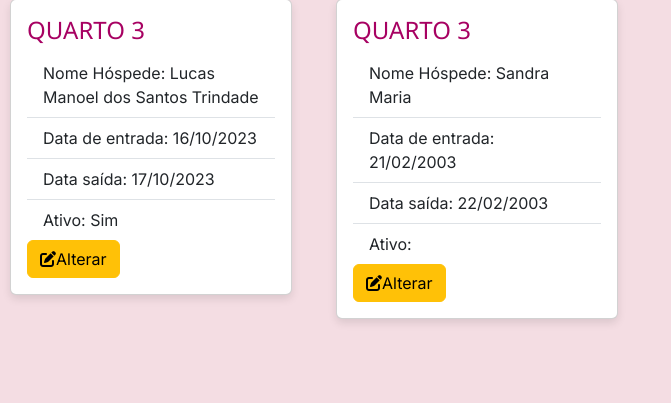
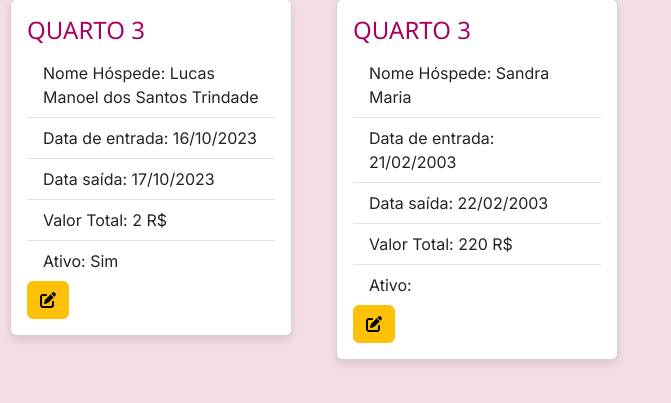
Before and after one commit to ManuTrindade01/EliodoraHotel, a PHP site: page /controlarReserva.php in a window 1280 px wide. Shown: the part 129-532 px from the top of the page, without its empty margins (0-671 px from the left). Run offline with PHP 8.4, Linux system fonts and the light colour scheme; data comes from the database, SQL or seed files in the repository; some libraries are stand-ins or nearby versions.

Commit message:
Cálculo do valor da resserva

```diff
--- a/controlarReserva.php
+++ b/controlarReserva.php
@@ -32,12 +32,13 @@
             margin: 20px 0;
         }
 
-        .card {
+            .card {
+                box-shadow: 0 4px 8px rgba(0, 0, 0, 0.1);
+                border-radius: 10px;
+                overflow: hidden;
+                margin: 10px;
+                height: 300px;
 
-            box-shadow: 0 4px 8px rgba(0, 0, 0, 0.1);
-            border-radius: 10px;
-            overflow: hidden;
-            margin: 10px;
         }
 
         .card-body {
@@ -107,13 +108,16 @@
                                 <li class="list-group-item">Data saída:
                                     <?= date('d/m/Y', strtotime($linha['dataSaida'])) ?>
                                 </li>
+                                <li class="list-group-item">Valor Total:
+                                    <?= $linha['valorTotalReserva']?> R$
+                                </li>
                                 <li class="list-group-item">Ativo:
                                     <?= $linha['status'] ?>
                                 </li>
                             </ul>
 
                             <a href="alterarReserva.php?id=<?= $linha['id'] ?>" class="btn btn-warning">
-                                <i class="fa-solid fa-pen-to-square"></i>Alterar
+                                <i class="fa-solid fa-pen-to-square"></i>
                             </a>
                         </div>
                     </div>
```
Also changed, not shown: cadastrarReserva.php (+20 -10 lines).
